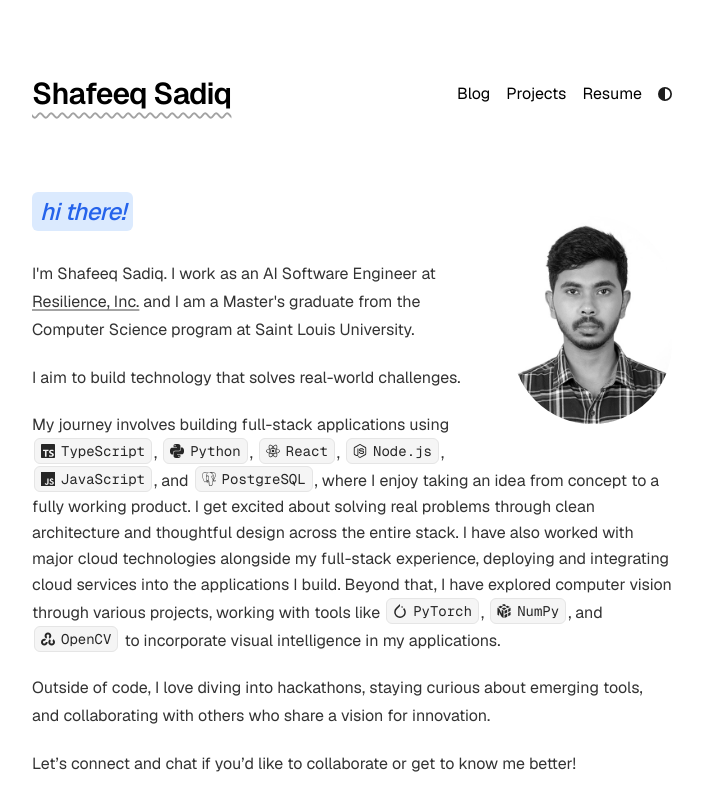
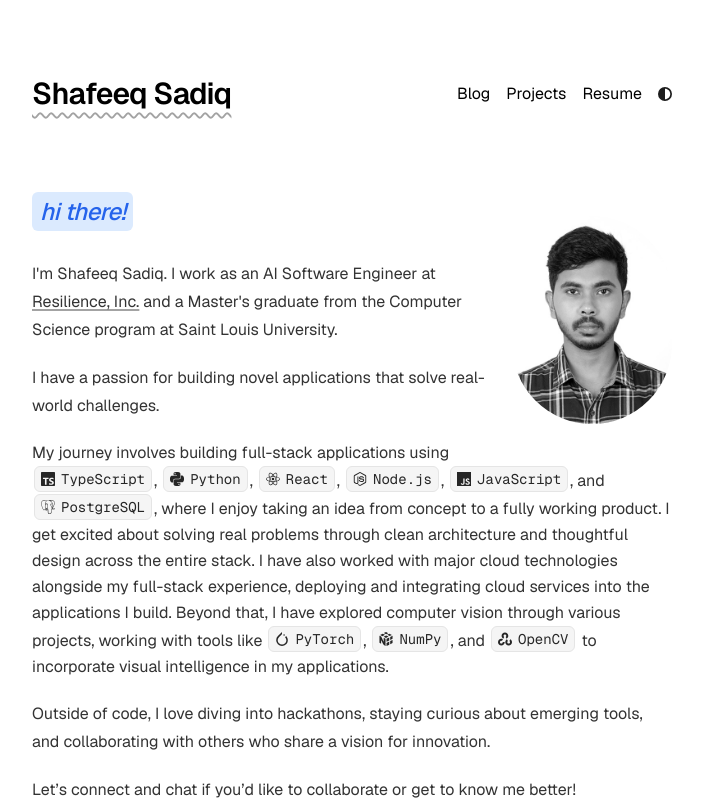
Before and after one commit to shafeeqsadiq/portfolio, a Next.js app: page / in a window 1280 px wide. Shown: the top 800 px of the page, without its empty margins (288-991 px from the left). Built offline with nearby package versions, Linux system fonts and the light colour scheme.

Commit message:
Update intro text phrasing

```diff
--- a/app/page.tsx
+++ b/app/page.tsx
@@ -30,10 +30,10 @@ export default function Page() {
       </h1>
       <div className="prose prose-neutral dark:prose-invert">
         <p>
-          I'm Shafeeq Sadiq. I work as an AI Software Engineer at <a href="https://www.mylearningtools.org/" target="_blank" rel="noopener noreferrer" className="text-yellow-600 dark:text-yellow-500 font-medium hover:underline">Resilience, Inc.</a> and I am a Master's graduate from the Computer Science program at Saint Louis University.
+          I'm Shafeeq Sadiq. I work as an AI Software Engineer at <a href="https://www.mylearningtools.org/" target="_blank" rel="noopener noreferrer" className="text-yellow-600 dark:text-yellow-500 font-medium hover:underline">Resilience, Inc.</a> and a Master's graduate from the Computer Science program at Saint Louis University.
         </p>
         <p>
-          I aim to build technology that solves real-world challenges.
+          I have a passion for building novel applications that solve real-world challenges.
         </p>
         <p className="leading-relaxed">
           My journey involves building full-stack applications using <TechBadge icon={SiTypescript} name="TypeScript" />, <TechBadge icon={SiPython} name="Python" />, <TechBadge icon={SiReact} name="React" />, <TechBadge icon={SiNodedotjs} name="Node.js" />, <TechBadge icon={SiJavascript} name="JavaScript" />, and <TechBadge icon={SiPostgresql} name="PostgreSQL" />, where I enjoy taking an idea from concept to a fully working product. I get excited about solving real problems through clean architecture and thoughtful design across the entire stack. I have also worked with major cloud technologies alongside my full-stack experience, deploying and integrating cloud services into the applications I build. Beyond that, I have explored computer vision through various projects, working with tools like <TechBadge icon={SiPytorch} name="PyTorch" />, <TechBadge icon={SiNumpy} name="NumPy" />, and <TechBadge icon={SiOpencv} name="OpenCV" /> to incorporate visual intelligence in my applications.
```
